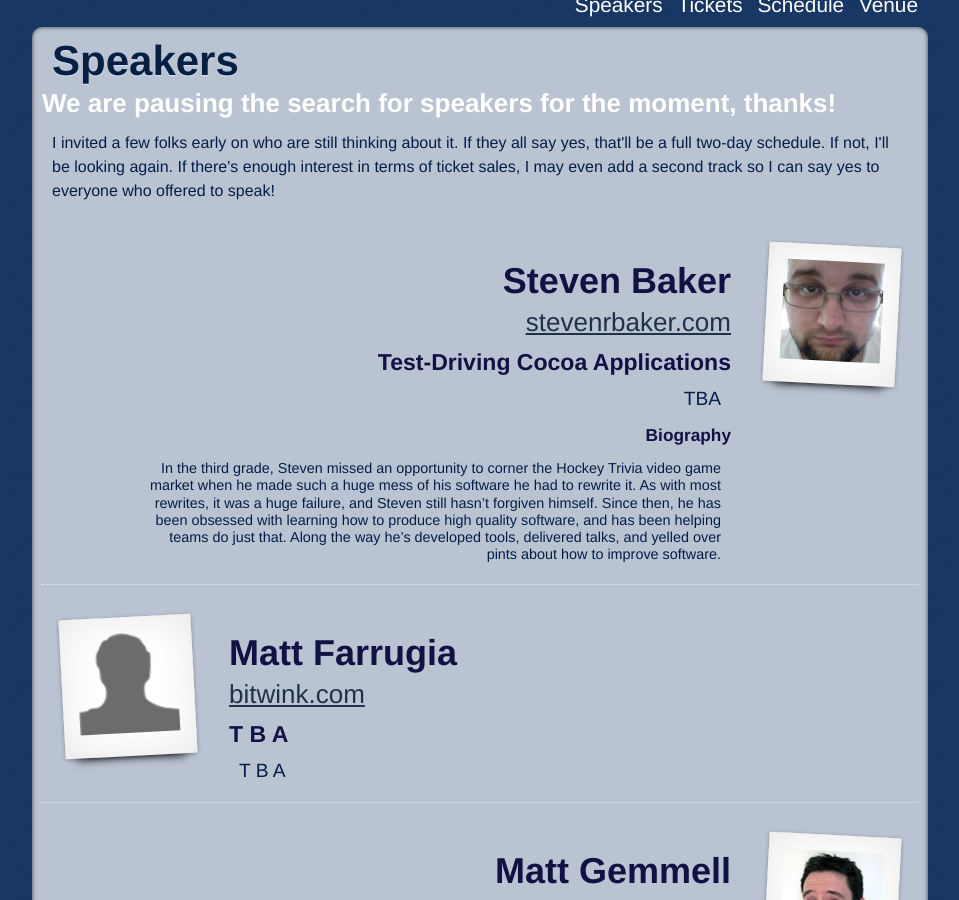
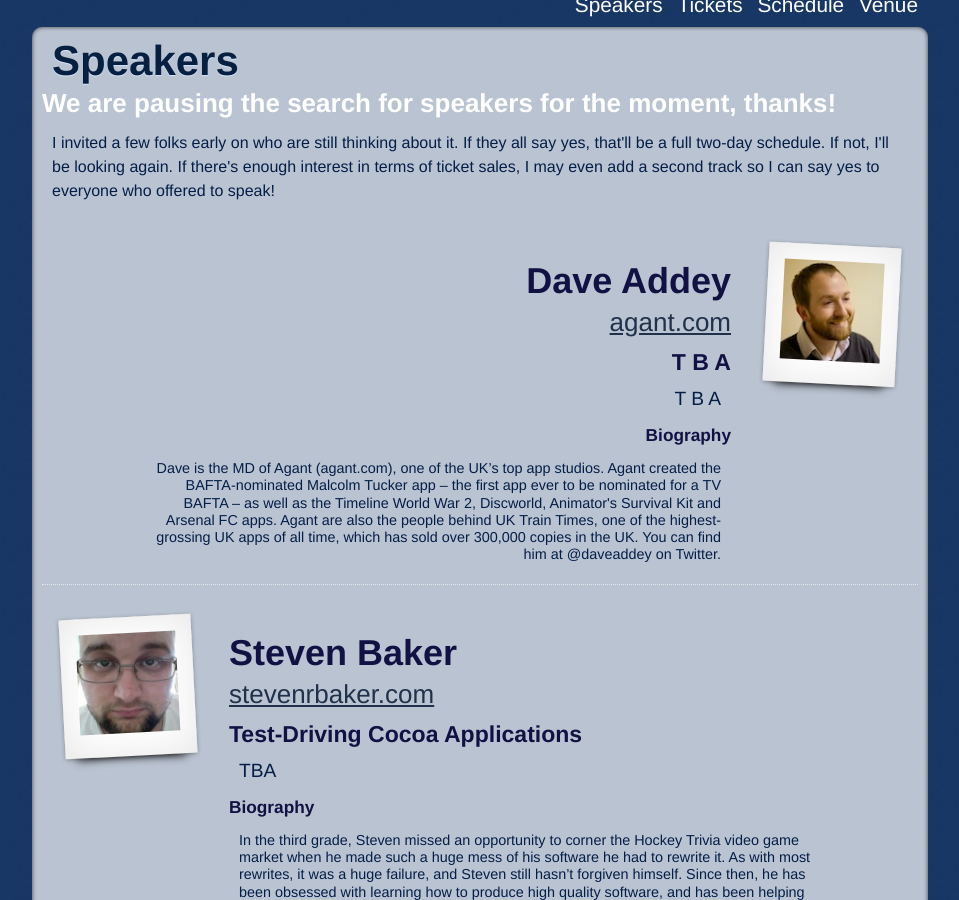
Before and after one commit to acf/nsscotland, a Jekyll site: the page built from index.html, in a window 1280 px wide and 900 px high, scrolled down 345 px. Shown: the whole window, without its empty margins (160-1119 px from the left). Built offline with Jekyll 4.4.1, drawn with Linux system fonts in a browser that asks for light colours.

Commit message:
Added Dave

```diff
--- a/index.html
+++ b/index.html
@@ -6,6 +6,25 @@
 <h2>Speakers</h2>
 <h3>We are pausing the search for speakers for the moment, thanks!</h3>
 <p>I invited a few folks early on who are still thinking about it.  If they all say yes, that'll be a full two-day schedule.  If not, I'll be looking again. If there's enough interest in terms of ticket sales, I may even add a second track so I can say yes to everyone who offered to speak!</p>
+
+<div class="speaker">
+  <div class="image drop-shadow lifted rotated">
+    <div><img src="images/dave_addey.jpg"></div>
+  </div>
+
+  <div class="info">
+    <h3>Dave Addey</h3>
+    <a class="bigger" href="http://agant.com/">agant.com</a>
+    <div class="abstract">
+      <h4>T B A</h4>
+      <p>T B A</p>
+    </div>
+    <div class="biography">
+      <h4>Biography</h4>
+      <p>Dave is the MD of Agant (agant.com), one of the UK’s top app studios. Agant created the BAFTA-nominated Malcolm Tucker app – the first app ever to be nominated for a TV BAFTA – as well as the Timeline World War 2, Discworld, Animator's Survival Kit and Arsenal FC apps. Agant are also the people behind UK Train Times, one of the highest-grossing UK apps of all time, which has sold over 300,000 copies in the UK. You can find him at @daveaddey on Twitter.</p>
+    </div>
+  </div>
+</div>
 
 <div class="speaker">
   <div class="image drop-shadow lifted rotated">
```
Also changed, not shown: images/dave_addey.jpg (added).
